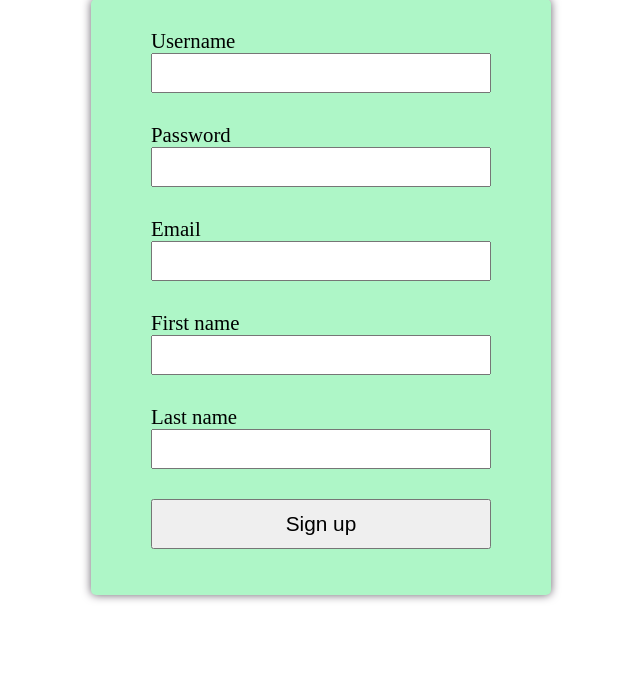
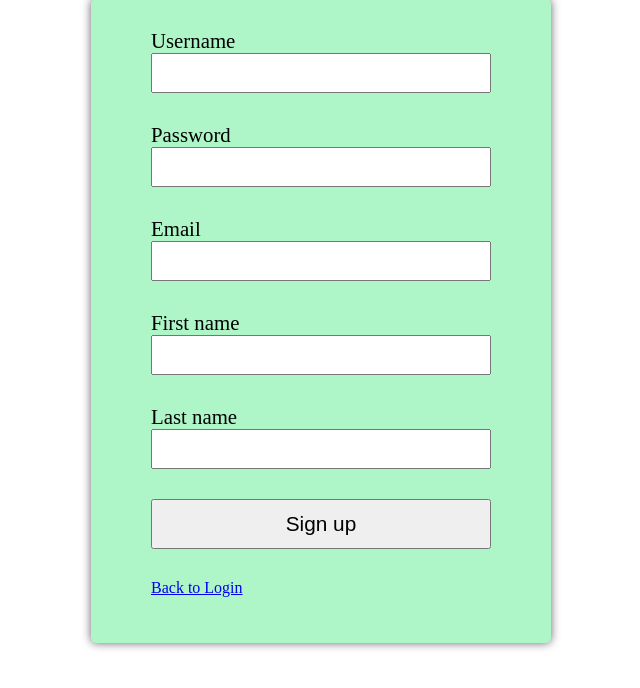
Before and after one commit to violetspecs/kanji-study, a Django app: page /login/signup/ in a window 1280 px wide. Shown: the part 89-777 px from the top of the page, without its empty margins (319-959 px from the left). Run offline with Django 3.2, Linux system fonts and the light colour scheme.

Commit message:
Add back to login link in signup page

```diff
--- a/login/templates/login/signup.html
+++ b/login/templates/login/signup.html
@@ -34,6 +34,9 @@
                     <div class="form-group">
                         <button>Sign up</button>
                     </div>
+                    <div class="form-group">
+                        <a href="{% url 'login:index' %}">Back to Login</button>
+                    </div>
                 </form>
             </div>
         </div>
```
